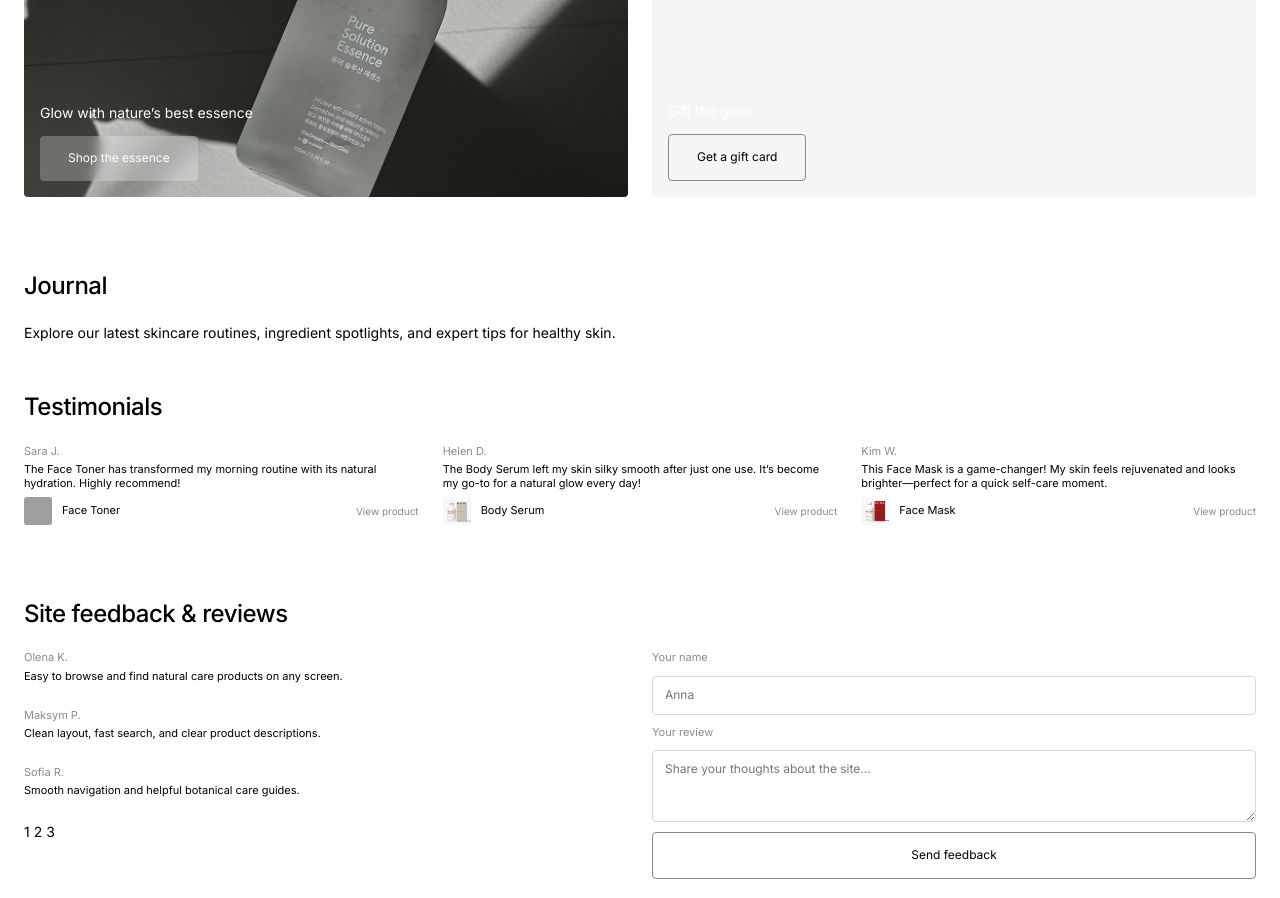
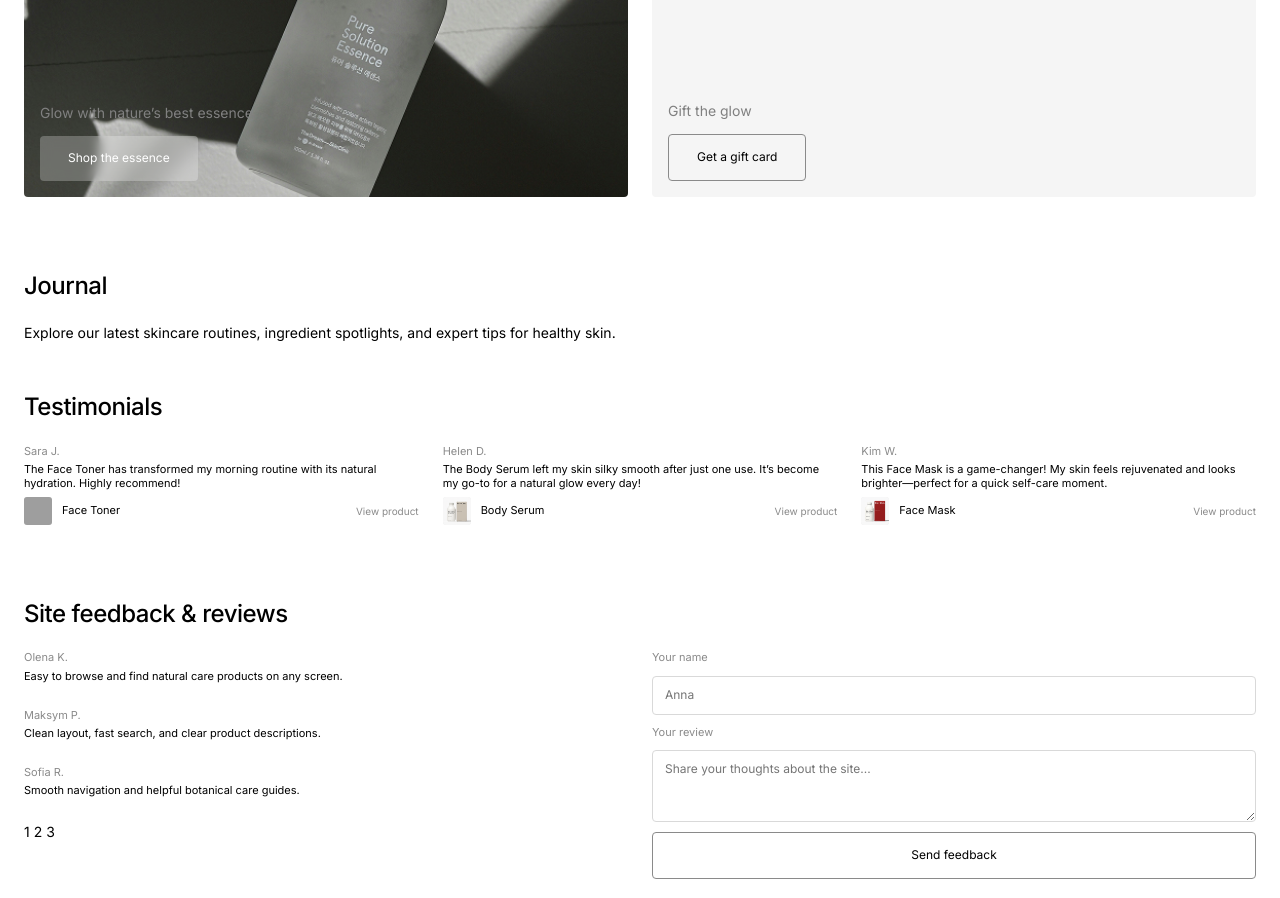
Before and after one commit to agvlix/skin-clinic, a plain HTML site: page index.html in a window 1280 px wide. Shown: the part 2456-3354 px from the top of the page. Drawn offline with Linux system fonts and the light colour scheme; grey boxes are pictures that could not be loaded.

Commit message:
Update site

```diff
--- a/css/main.css
+++ b/css/main.css
@@ -533,7 +533,7 @@ textarea:focus-visible {
     font-size: 14px;
     font-weight: 400;
     margin-bottom: 14px;
-    color: #fff;
+    color: #808080;
 }
 
 .gift-card {
```
